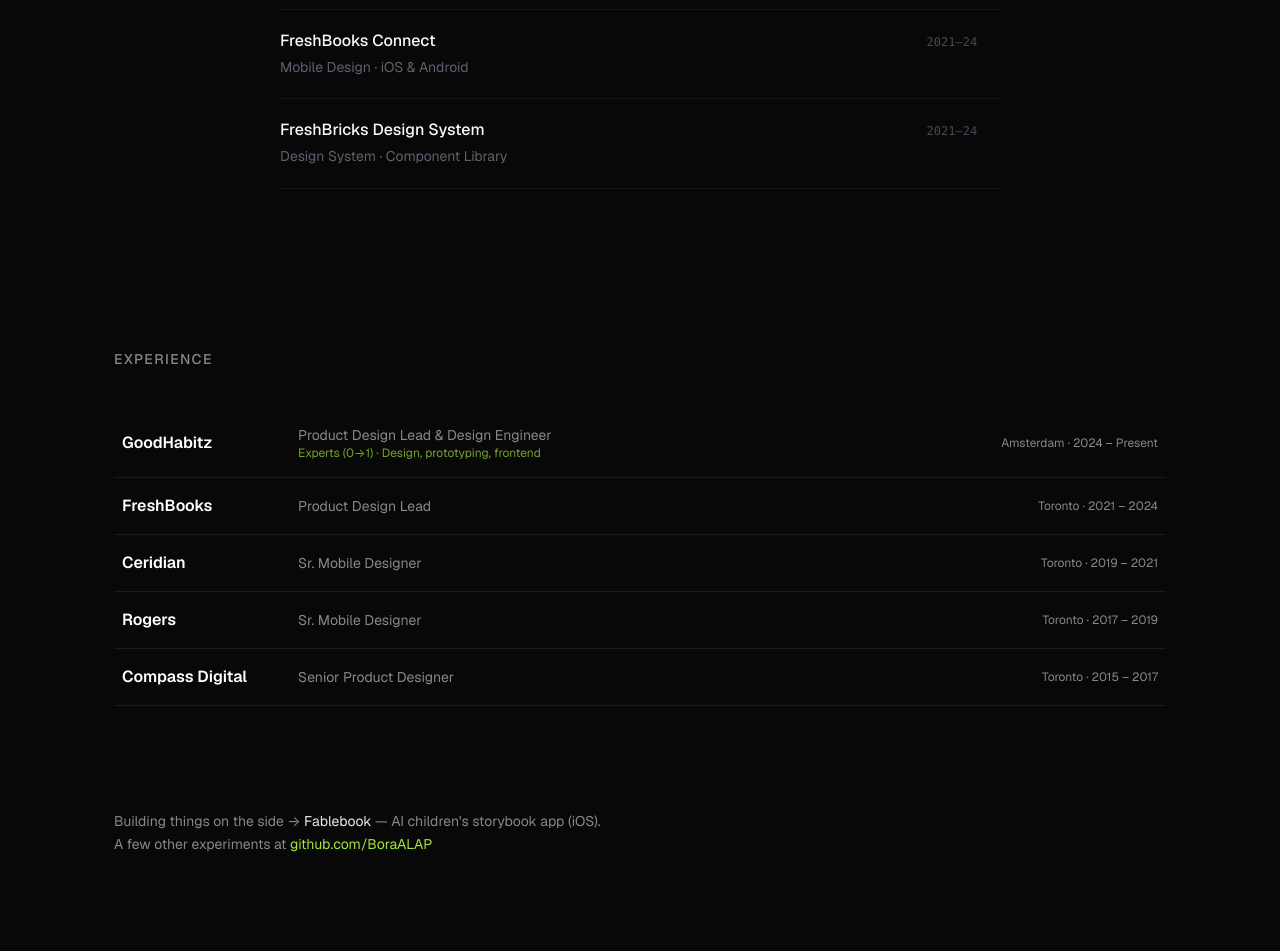
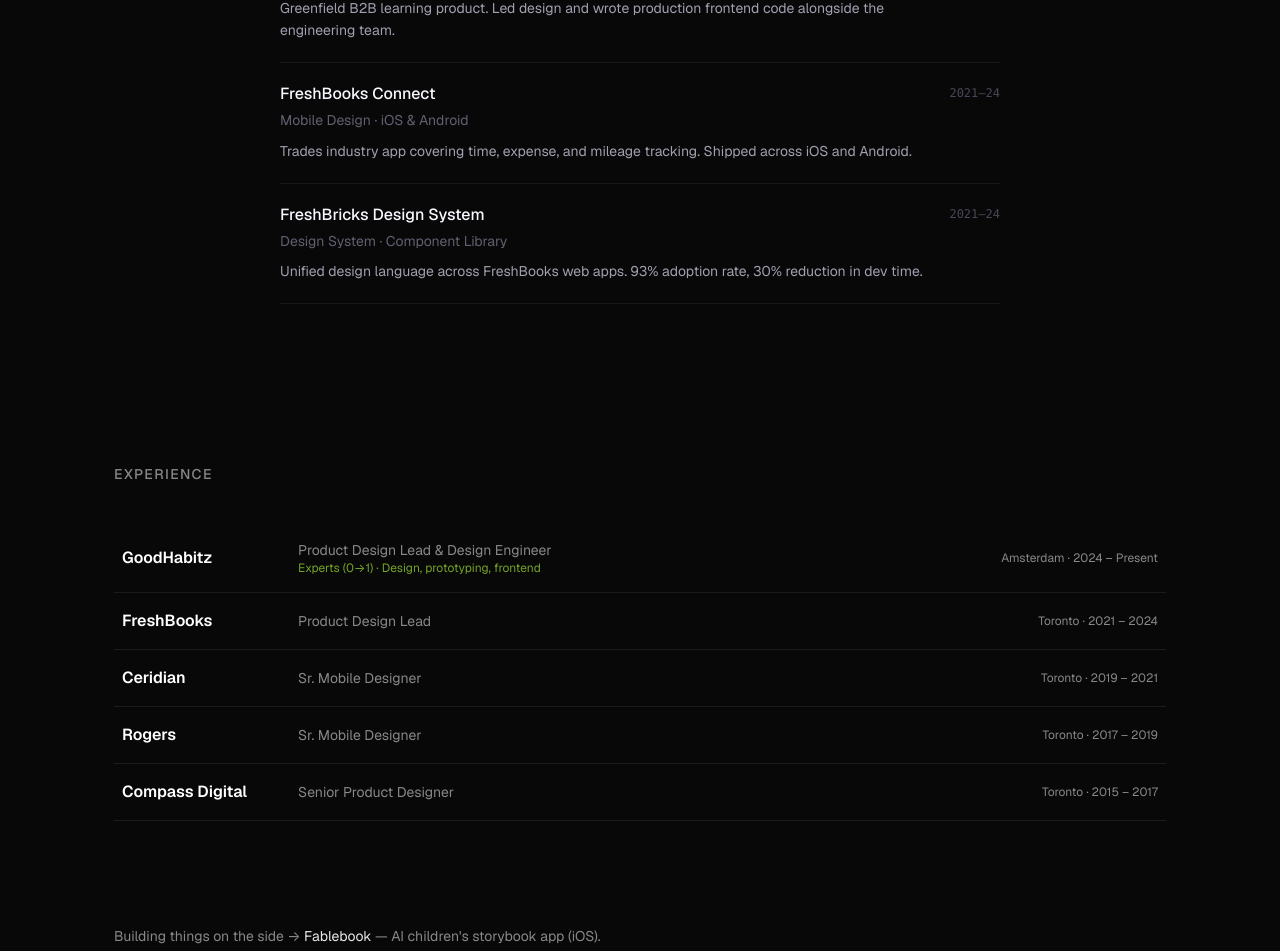
Before and after one commit to BoraALAP/boraalap2025, a Next.js app: page / in a window 1280 px wide. Shown: the part 1139-2090 px from the top of the page. Built offline with nearby package versions, Linux system fonts and the light colour scheme.

Commit message:
fix: fablebook link, work rows always open, title → UX Manager · Design Engineer

```diff
--- a/src/components/Hero.tsx
+++ b/src/components/Hero.tsx
@@ -37,7 +37,7 @@
         animate={{ opacity: 1, y: 0 }}
         transition={{ duration: 0.5, delay: 0.2 }}
       >
-        Product Design Lead &amp; Design Engineer
+        UX Manager · Design Engineer
       </motion.p>
 
       <motion.p
--- a/src/components/Projects.tsx
+++ b/src/components/Projects.tsx
@@ -13,8 +13,15 @@
     >
       <p className="text-sm leading-relaxed text-muted">
         Building things on the side →{" "}
-        <span className="text-body">Fablebook</span> — AI children&apos;s
-        storybook app (iOS).{" "}
+        <a
+          href="https://apps.apple.com/nl/app/fablebook/id6755065411"
+          target="_blank"
+          rel="noopener noreferrer"
+          className="text-body hover:text-accent transition-colors"
+        >
+          Fablebook
+        </a>{" "}
+        — AI children&apos;s storybook app (iOS).{" "}
         <br className="hidden md:inline" />A few other experiments at{" "}
         <a
           href="https://github.com/BoraALAP"
--- a/src/components/Work.tsx
+++ b/src/components/Work.tsx
@@ -90,35 +90,17 @@
             <p className="text-sm text-[#606070] leading-relaxed">
               {project.type}
             </p>
-
-            {/* Expanding detail on hover */}
-            <AnimatePresence>
-              {hovered && (
-                <motion.p
-                  initial={{ opacity: 0, height: 0, marginTop: 0 }}
-                  animate={{ opacity: 1, height: 'auto', marginTop: 8 }}
-                  exit={{ opacity: 0, height: 0, marginTop: 0 }}
-                  transition={{ duration: 0.2 }}
-                  className="text-sm text-[#a0a0b0] leading-relaxed overflow-hidden"
-                >
-                  {project.detail}
-                </motion.p>
-              )}
-            </AnimatePresence>
+            {/* Detail always visible */}
+            <p className="mt-2 text-sm text-[#a0a0b0] leading-relaxed">
+              {project.detail}
+            </p>
           </div>
 
-          {/* Right: year + arrow */}
-          <div className="flex items-center gap-3 pt-0.5 shrink-0">
+          {/* Right: year */}
+          <div className="flex items-center gap-2 pt-0.5 shrink-0">
             <span className="font-mono text-xs text-[#484858] tabular-nums">
               {project.years}
             </span>
-            <motion.span
-              animate={{ x: hovered ? 2 : 0, opacity: hovered ? 1 : 0 }}
-              transition={{ duration: 0.15 }}
-              className="text-[#606070] text-sm"
-            >
-              ↗
-            </motion.span>
           </div>
         </div>
       </div>
```
